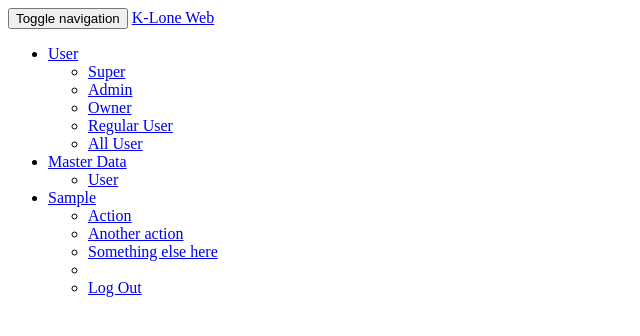
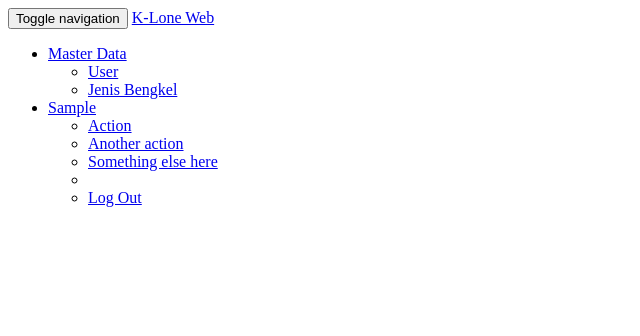
Before and after one commit to ajhoel43/klone-app, a CodeIgniter app: the page made by application/views/templates/navbar.php in a window 1280 px wide. Shown: the top 336 px of the page, without its empty margins (0-640 px from the left). Run offline with CodeIgniter, Linux system fonts and the light colour scheme; the template is opened without the code that fills it: most values are stand-ins (such as "Sample title", 1, 10 or a date in 2020); some libraries are stand-ins or nearby versions.

Commit message:
modify views

```diff
--- a/application/views/pages/content.php
+++ b/application/views/pages/content.php
@@ -1,4 +1,9 @@
 <div class="col-md-12">
+	<?php
+		$error = $this->session->flashdata('error');
+		if(isset($error))
+			echo '<div class="alert alert-danger">'.$error.'</div>';
+	?>
 	<div class="jumbotron">
 		<h2>
 			<?php echo lang('main_title') ?>
--- a/application/views/templates/navbar.php
+++ b/application/views/templates/navbar.php
@@ -16,30 +16,13 @@
 	<div class="collapse navbar-collapse" id="bs-example-navbar-collapse-1">
 		<ul class="nav navbar-nav navbar-right">
 			<li class="dropdown">
-				<a href="#" class="dropdown-toggle" data-toggle="dropdown"><span class="fa fa-users"></span> <?php echo lang('label_user') ?><strong class="caret"></strong></a>
-				<ul class="dropdown-menu">
-					<li>
-						<a href="<?php echo base_url('user/list_user/SUPER') ?>"><?php echo lang('label_super') ?></a>
-					</li>
-					<li>
-						<a href="<?php echo base_url('user/list_user/ADMIN') ?>"><?php echo lang('label_admin') ?></a>
-					</li>
-					<li>
-						<a href="<?php echo base_url('user/list_user/OWNER') ?>"><?php echo lang('label_owner') ?></a>
-					</li>
-					<li>
-						<a href="<?php echo base_url('user/list_user/RUSER') ?>"><?php echo lang('label_ruser') ?></a>
-					</li>
-					<li>
-						<a href="<?php echo base_url('user/list_users') ?>"><?php echo "All ".lang('label_user') ?></a>
-					</li>
-				</ul>
-			</li>
-			<li class="dropdown">
 				 <a href="#" class="dropdown-toggle" data-toggle="dropdown"><span class="glyphicon glyphicon-hdd"></span> <?php echo lang('label_master') ?><strong class="caret"></strong></a>
 				<ul class="dropdown-menu">
 					<li>
-						<a href="<?php echo base_url('user/list_user') ?>"><?php echo lang('label_user') ?></a>
+						<a href="<?php echo base_url('user/list_users') ?>"><i class="fa fa-users"></i> <?php echo lang('label_user') ?></a>
+					</li>
+					<li>
+						<a href="<?php echo base_url('jenis_bkl/index') ?>"><i class="fa fa-users"></i> <?php echo lang('label_jb') ?></a>
 					</li>
 				</ul>
 			</li>
```
Also changed, not shown: application/views/user/list_data.php (+5 -5 lines), application/views/user/user_login.php (+6 -2 lines).
